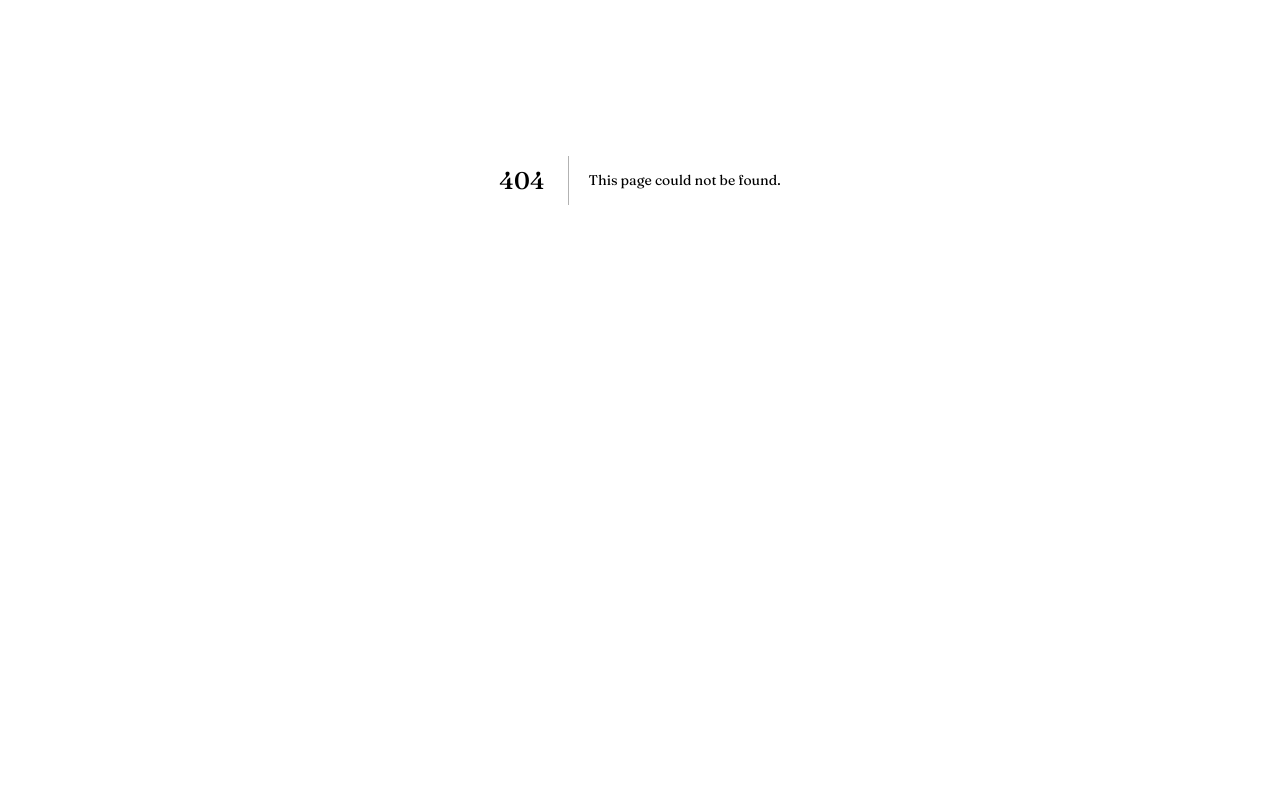
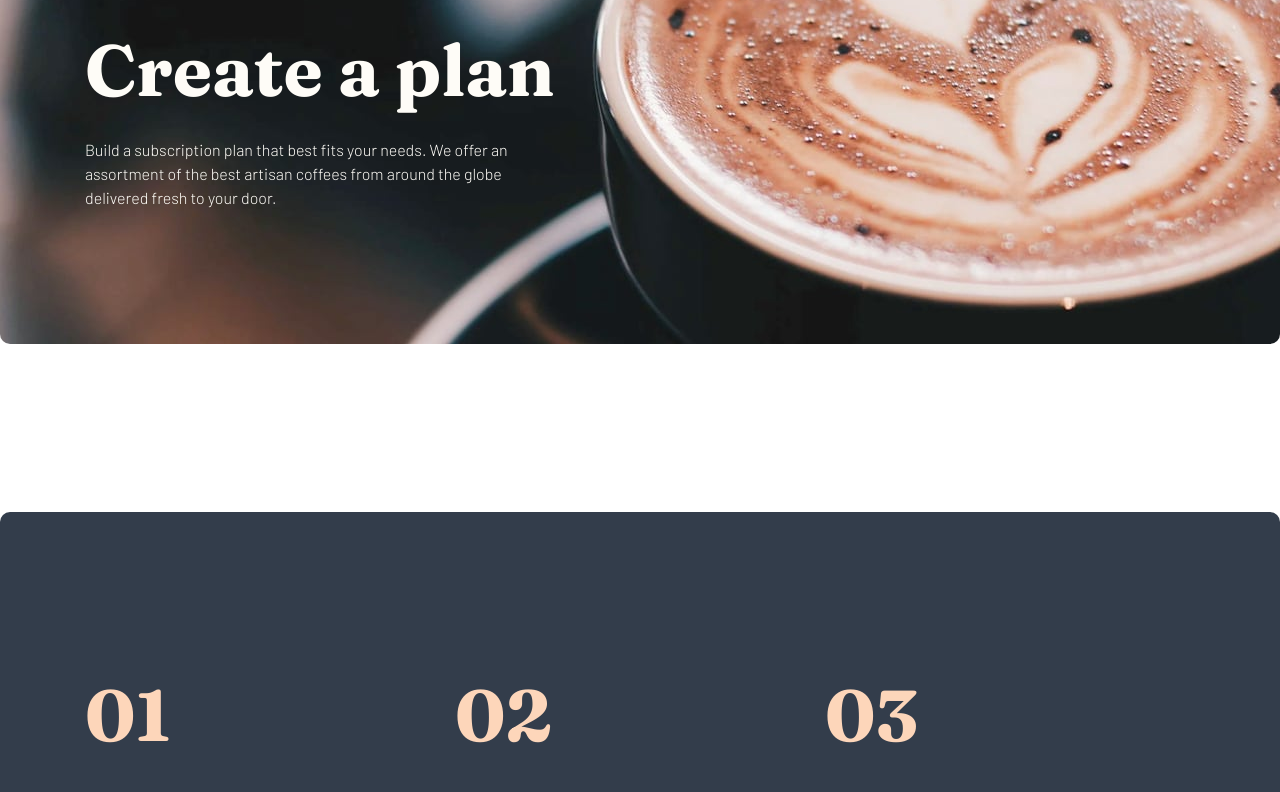
Before and after one commit to DanoBroz/coffeeroasters-subscription, a Next.js app: page /create in a window 1280 px wide. Before the commit this address had no page. Shown: the part 220-1012 px from the top of the page. Before the commit the page ends 800 px from the top, so only its background shows below. Built offline with nearby package versions, Linux system fonts and the light colour scheme.

Commit message:
add create plan page with few sections

```diff
--- /dev/null
+++ b/pages/create.tsx
@@ -0,0 +1,44 @@
+import { Jumbotron } from '../components'
+import { HowSection, PageContainer } from '../containers'
+
+function Create() {
+    return (
+        <PageContainer>
+            <div className='container'>
+                <Jumbotron
+                    bgUrl='plan/desktop/image-hero-blackcup.jpg'
+                    className='mb-[168px]'
+                >
+                    <div className='grid max-w-[486px] gap-8 py-[134px]'>
+                        <h1>Create a plan</h1>
+                        <p className='pr-[41px] font-barlow font-light'>
+                            Build a subscription plan that best fits your needs. We offer an assortment of the best artisan
+                            coffees from around the globe delivered fresh to your door.
+                        </p>
+                    </div>
+                </Jumbotron>
+                <HowSection
+                    isDark
+                    className='mb-[168px] py-[100px] px-[85px]'
+                />
+                <div className='grid grid-cols-[255px_minmax(328px,_1fr)] gap-x-[125px] px-[85px]'>
+                    <div className='grid'>
+                        {['Preferences', 'Bean Type', 'Quantity', 'Grind Option', 'Deliveries'].map((item, index) => (
+                            <a
+                                href={`#${item.toLowerCase().split(' ').join('-')}`}
+                                key={`item-${index}`}
+                                className='flex gap-[29px] border-b border-Grey py-6 font-fraunces text-2xl font-bold opacity-40 transition-opacity first:pt-0 last:border-b-0 hover:opacity-60 [&>span:first-child]:first:text-darkCyan'
+                            >
+                                <span className='text-Grey'>0{index + 1}</span>
+                                <span className='text-darkGreyBlue'>{item}</span>
+                            </a>
+                        ))}
+                    </div>
+                    <div>Karel</div>
+                </div>
+            </div>
+        </PageContainer>
+    )
+}
+
+export default Create
--- a/pages/index.tsx
+++ b/pages/index.tsx
@@ -23,7 +23,7 @@ const Home: NextPage = () => {
                 </Jumbotron>
                 <Collections />
                 <WhySection />
-                <HowSection />
+                <HowSection className='mb-[200px] px-[85px]' />
             </div>
         </PageContainer>
     )
```
